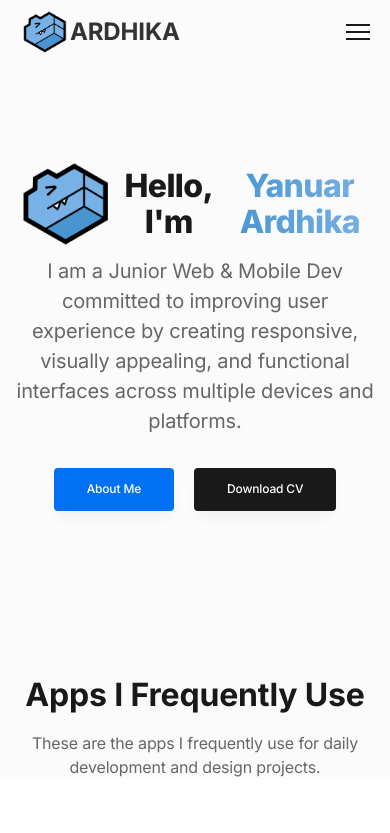
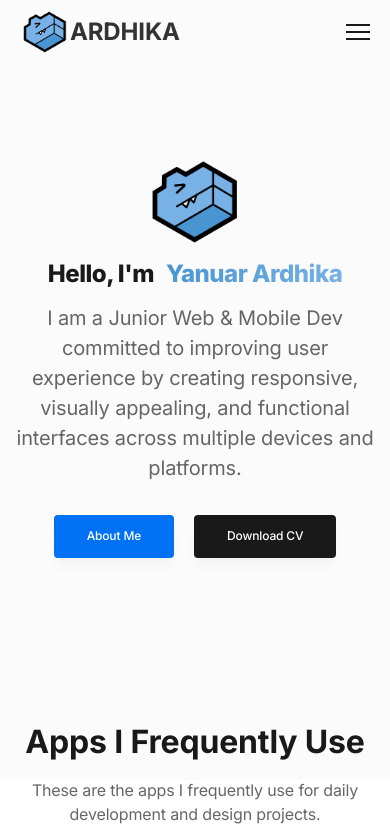
Before and after one commit to ardhikaxx/portofolio-react, a Next.js app: page / in a window 390 px wide. Shown: the top 833 px of the page. Built offline with nearby package versions, Linux system fonts and the light colour scheme; grey boxes are pictures that could not be loaded.

Commit message:
update- view web

```diff
--- a/components/hero.tsx
+++ b/components/hero.tsx
@@ -21,13 +21,15 @@ export default function Hero() {
       <div className="max-w-6xl mx-auto px-4 sm:px-6">
         <div className="pt-32 pb-12 md:pt-40 mt-10 md:pb-20">
           <div className="text-center pb-12 md:pb-16 relative z-10">
-            <div className="flex items-center justify-center gap-2" data-aos="zoom-y-out">
+            <div className="flex flex-col md:flex-row items-center justify-center gap-2" data-aos="zoom-y-out">
               <Image className="inline -mt-4" src={LogoImage} width={100} height={100} alt="Logo" />
-              <h1 className="text-3xl md:text-5xl font-extrabold leading-tighter tracking-tighter mb-4 flex items-center">Hello, I'm <span className="bg-clip-text ml-3 text-transparent bg-gradient-to-r from-[#4895D1] to-[#78B1E5]">Yanuar Ardhika</span></h1>
+              <h1 className="text-2xl md:text-5xl font-extrabold leading-tighter tracking-tighter mb-4 flex items-center text-center">
+                Hello, I'm <span className="bg-clip-text text-transparent bg-gradient-to-r from-[#4895D1] to-[#78B1E5] ml-3">Yanuar Ardhika</span>
+              </h1>
             </div>
             <div className="max-w-3xl mx-auto">
               <p className="text-xl text-gray-600 mb-8" data-aos="zoom-y-out" data-aos-delay="150">I am a Junior Web & Mobile Dev committed to improving user experience by creating responsive, visually appealing, and functional interfaces across multiple devices and platforms.</p>
-              <div className="max-w-xs mx-auto sm:max-w-none flex justify-center gap-5 " data-aos="zoom-y-out" data-aos-delay="300">
+              <div className="max-w-xl mx-auto sm:max-w-none flex items-center justify-center gap-5" data-aos="zoom-y-out" data-aos-delay="300">
                 <div>
                   <a className="btn text-white bg-blue-600 hover:bg-blue-700 py-3 px-4 sm:py-3 sm:px-6 text-xs sm:text-base" href="https://ardhika-portofolio.vercel.app/" target='_blank' rel="noopener noreferrer">About Me</a>
                 </div>
```
